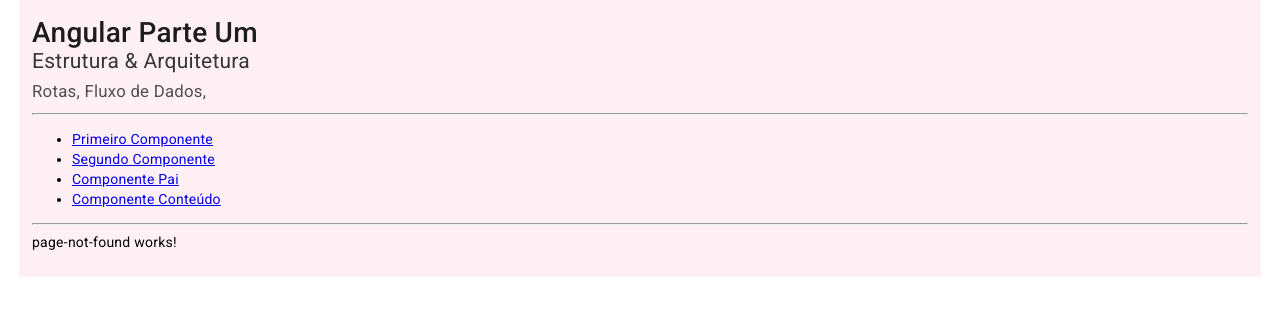
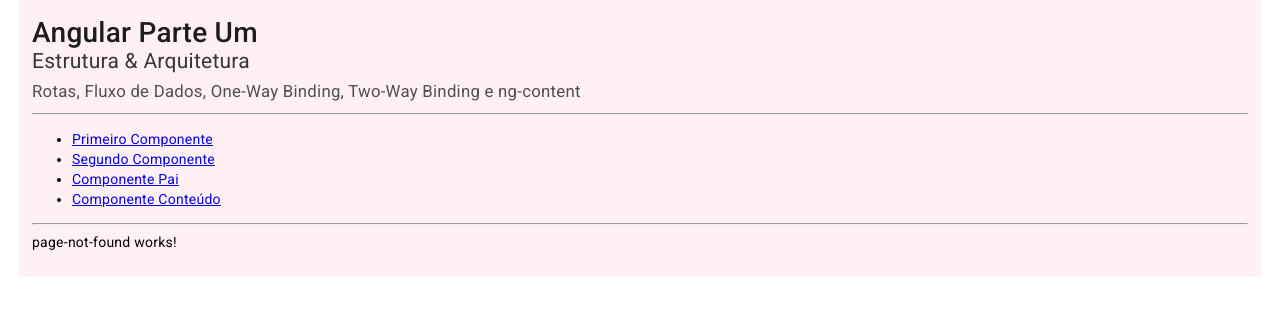
Before and after one commit to cristijung/AngularParteUm, an Angular app: page / in a window 1280 px wide. Shown: the top 316 px of the page. Built offline with nearby package versions, Linux system fonts and the light colour scheme.

Commit message:
finalizado aula02

```diff
--- a/src/app/app.component.ts
+++ b/src/app/app.component.ts
@@ -12,5 +12,5 @@
 export class AppComponent {
   title = 'Angular Parte Um';
   stitle = 'Estrutura & Arquitetura';
-  legend = 'Rotas, Fluxo de Dados, '
+  legend = 'Rotas, Fluxo de Dados, One-Way Binding, Two-Way Binding e ng-content';
 }
```
Also changed, not shown: src/app/bidirecional/bidirecional.component.html (line endings or trailing spaces), src/app/bidirecional/bidirecional.component.ts (line endings or trailing spaces), src/app/second/second.component.html (line endings or trailing spaces), src/app/second/second.component.ts (line endings or trailing spaces).
